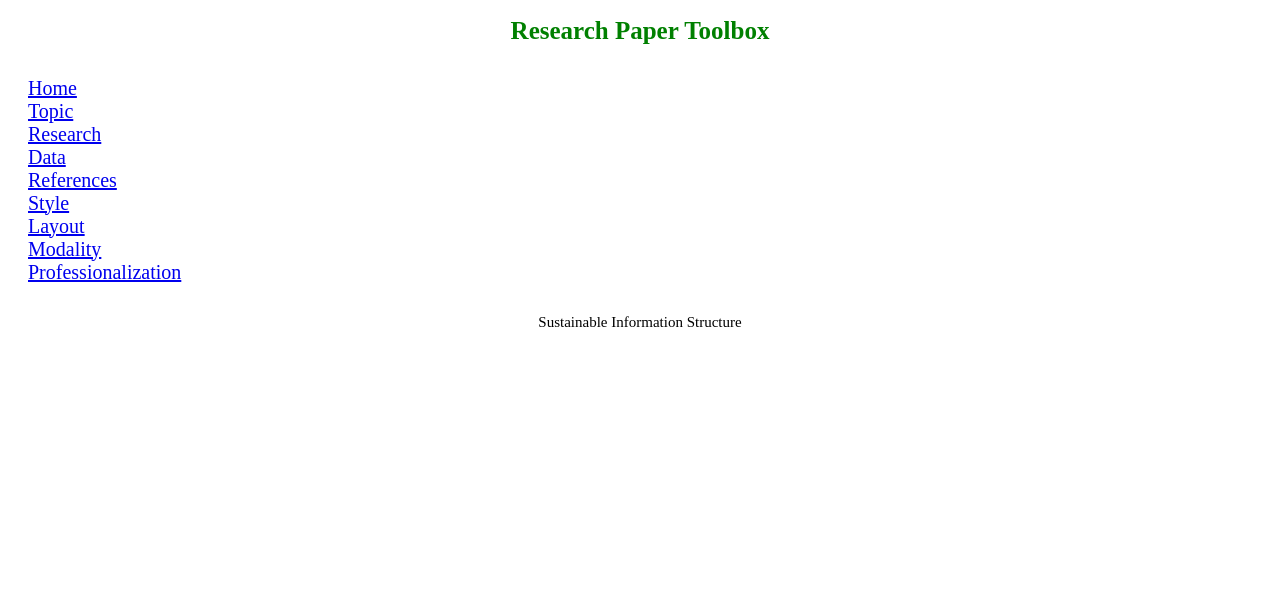
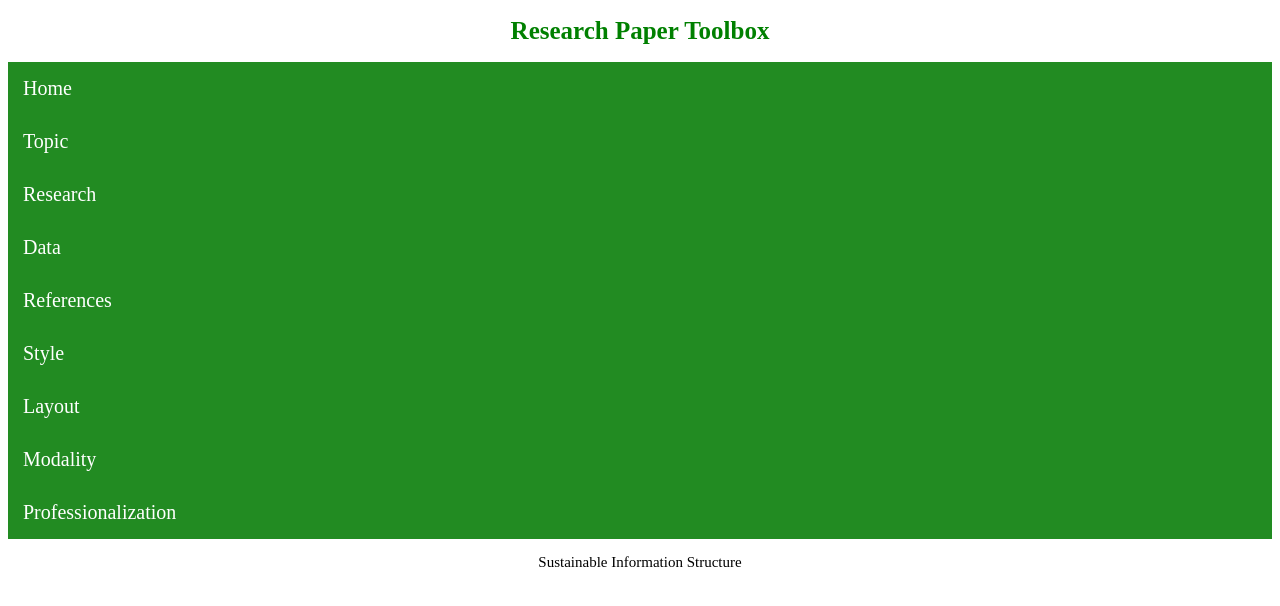
Before and after one commit to srrod19/PracticeSite, a plain HTML site: page index.html in a window 1280 px wide. Drawn offline with Linux system fonts and the light colour scheme.

Commit message:
updated navbar class in screen

```diff
--- a/css/screen.css
+++ b/css/screen.css
@@ -3,6 +3,23 @@ h1 {
 	text-align: center;
 	font-size: 25px;
 }
+
+.navbar ul{
+	list-style-type: none;
+	background-color: forestgreen;
+	padding: 0px;
+	margin: 0px;
+}
+
+.navbar a{
+	color: white;
+	text-decoration: none;
+	padding: 15px;
+	display: inline-block;
+	text-align: center;
+
+}
+
 
 ul {
 	list-style-type: none;
```
